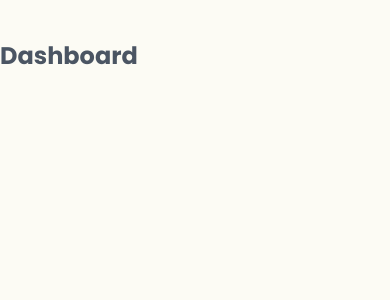
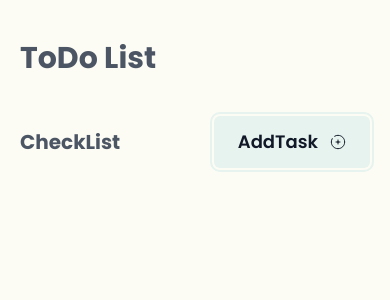
Before and after one commit to pitzzahh/Taskify, a SvelteKit app: page / in a window 390 px wide. Shown: the top 300 px of the page. Built offline with nearby package versions, Linux system fonts and the light colour scheme.

Commit message:
chore: finished adding and removing todo/add transition:scale

```diff
--- /dev/null
+++ b/src/lib/Types.ts
@@ -0,0 +1,5 @@
+export type Todo = {
+    id: string;
+    text: string;
+    completed: boolean;
+}
--- /dev/null
+++ b/src/lib/components/todos/AddTodoSection.svelte
@@ -0,0 +1,32 @@
+<script lang="ts">
+	import { addTodo } from '$lib/stores/TodoStore';
+	let todo: string = '';
+</script>
+
+<section class="flex justify-between items-center">
+	<h3 class="text-xl font-bold text-gray-three">CheckList</h3>
+	<button
+		type="button"
+		on:click={addTodo}
+		class="group flex items-center rounded-md border-cream-four bg-green-one px-6 py-3 text-lg font-semibold text-gray-five outline outline-2 outline-offset-2 outline-green-one hover:text-green-five focus-visible:text-green-five focus-visible:outline-green-five"
+		>AddTask
+		<svg width="32"
+        height="32"
+        viewBox="0 0 24 24" fill="none"
+        xmlns="http://www.w3.org/2000/svg"
+        class="ml-3 h-4 w-4 text-gray-five group-hover:text-green-five group-focus-visible:text-green-five ">
+			<path
+				d="M15 12L12 12M12 12L9 12M12 12L12 9M12 12L12 15"
+				stroke="currentColor"
+				stroke-width="1.5"
+				stroke-linecap="round"
+			/>
+			<path
+				d="M7 3.33782C8.47087 2.48697 10.1786 2 12 2C17.5228 2 22 6.47715 22 12C22 17.5228 17.5228 22 12 22C6.47715 22 2 17.5228 2 12C2 10.1786 2.48697 8.47087 3.33782 7"
+                stroke="currentColor"
+				stroke-width="1.5"
+				stroke-linecap="round"
+			/>
+		</svg>
+	</button>
+</section>
--- /dev/null
+++ b/src/lib/components/todos/TodoInput.svelte
@@ -0,0 +1,62 @@
+<script lang="ts">
+	import { removeTodo, editTodo, toggleTodo } from '$lib/stores/TodoStore';
+	import type { Todo } from '$lib/Types';
+
+	export let todo: Todo;
+
+	$: completeClass = todo.completed ? 'bg-green-three' : 'bg-leaf-one';
+</script>
+
+<div class="flex items-center justify-between rounded-md border-2 border-gray-one px-5 py-4">
+	<div class="flex w-full max-w-lg items-center justify-start">
+		<label class="sr-only" for={`${todo.id}-checkbox`}>Complete Todo</label>
+		<input
+			type="checkbox"
+			id={`${todo.id}-checkbox`}
+			checked={todo.completed}
+			on:change={() => toggleTodo(todo.id)}
+			class="h-4 w-4 rounded border border-gray-three bg-cream-four text-green-four focus:border-green-five focus:outline focus:outline-2 focus:outline-offset-2 focus:outline-green-five"
+		/>
+		<label class="sr-only" for={`${todo.id}-text`}>Edit Todo</label>
+		<input
+			type="text"
+			id={`${todo.id}-text`}
+			placeholder="Enter a Todo"
+			value={todo.text ?? ''}
+			on:input={(event) => editTodo(todo.id, event.currentTarget.value)}
+			class="ml-5 flex-1 text-ellipsis rounded-none border-x-0 border-t-0 border-b border-dashed border-b-gray-two bg-cream-four px-0 pb-1 text-base font-normal text-gray-three placeholder:text-gray-two focus:border-gray-three focus:outline-none focus:ring-0"
+		/>
+		<span
+			class="p-2 ml-5 hidden {completeClass} rounded-full text-sm font-normal text-gray-five md:block"
+		>
+			{todo.completed ? 'Completed' : 'In Progress'}
+		</span>
+	</div>
+	<button
+		type="button"
+		on:click={() => removeTodo(todo.id)}
+		class="group fml-4 flex items-center justify-center rounded-md bg-cream-four p-2 hover:bg-steel-one focus:outline-none focus-visible:outline-2 focus-visible:outline-offset-2 focus-visible:outline-green-five">
+		<span class="sr-only">Remove Todo</span>
+		<svg
+			viewBox="0 0 24 24"
+			fill="none"
+			width="32"
+			height="32"
+			xmlns="http://www.w3.org/2000/svg"
+			class="h-6 w-6 text-steel-three group-hover:text-gray-five"
+			><g id="SVGRepo_bgCarrier" stroke-width="0" /><g
+				id="SVGRepo_tracerCarrier"
+				stroke-linecap="round"
+				stroke-linejoin="round"
+			/><g id="SVGRepo_iconCarrier">
+				<path d="M14 14H10" stroke="currentColor" stroke-width="1.5" stroke-linecap="round" />
+				<path
+					d="M22 11.7979C22 9.16554 22 7.84935 21.2305 6.99383C21.1598 6.91514 21.0849 6.84024 21.0062 6.76946C20.1506 6 18.8345 6 16.2021 6H15.8284C14.6747 6 14.0979 6 13.5604 5.84678C13.2651 5.7626 12.9804 5.64471 12.7121 5.49543C12.2237 5.22367 11.8158 4.81578 11 4L10.4497 3.44975C10.1763 3.17633 10.0396 3.03961 9.89594 2.92051C9.27652 2.40704 8.51665 2.09229 7.71557 2.01738C7.52976 2 7.33642 2 6.94975 2C6.06722 2 5.62595 2 5.25839 2.06935C3.64031 2.37464 2.37464 3.64031 2.06935 5.25839C2 5.62595 2 6.06722 2 6.94975M21.9913 16C21.9554 18.4796 21.7715 19.8853 20.8284 20.8284C19.6569 22 17.7712 22 14 22H10C6.22876 22 4.34315 22 3.17157 20.8284C2 19.6569 2 17.7712 2 14V11"
+					stroke="currentColor"
+					stroke-width="1.5"
+					stroke-linecap="round"
+				/>
+			</g></svg
+		>
+	</button>
+</div>
--- /dev/null
+++ b/src/lib/components/todos/TodoSection.svelte
@@ -0,0 +1,13 @@
+<script lang="ts">
+	import { todos } from '$lib/stores/TodoStore';
+	import { scale } from 'svelte/transition';
+	import TodoInput from './TodoInput.svelte';
+</script>
+
+<section class="mt-8 space-y-4">
+	{#each $todos as todo (todo.id)}
+		<div transition:scale>
+			<TodoInput {todo} />
+		</div>
+	{/each}
+</section>
--- a/src/lib/stores/TodoStore.ts
+++ b/src/lib/stores/TodoStore.ts
@@ -1,6 +1,6 @@
 import { v4 as uuidv4 } from 'uuid';
 import { writable } from 'svelte/store';
-import { browser } from '$app/env';
+import { browser } from '$app/environment';
 
 export const todos = writable(browser ? JSON.parse(window.localStorage.getItem('todos')) ?? [] : [])
 
@@ -10,7 +10,7 @@ todos.subscribe(value => {
     }
 });
 
-export const addTodo = (title: string) =>  todos.update((current) => [...current, { id: uuidv4(), title, completed: false }])
+export const addTodo = () => todos.update((current) => [...current, { id: uuidv4(), todo: '', completed: false }])
 
 export const removeTodo = (id: string) => todos.update((current) => current.filter(todo => todo.id !== id));
 
--- a/src/routes/+page.svelte
+++ b/src/routes/+page.svelte
@@ -1,12 +1,17 @@
-<div
-	class="min-h-screen bg-olive-one p-0 selection:bg-green-two md:py-24
-md:px-8"
->
+<script>
+	import AddTodoSection from '$lib/components/todos/AddTodoSection.svelte';
+	import TodoSection from '$lib/components/todos/TodoSection.svelte';
+</script>
+
+<div class="min-h-screen bg-olive-one p-0 selection:bg-green-two md:py-24 md:px-8">
 	<main
-		class="mx-auto min-h-screen max-w-none rounded-none bg-cream-four py-10 outline-none
+		class="mx-auto min-h-screen max-w-none rounded-none bg-cream-four px-5 py-10 outline-none
 	md:min-h-max md:max-w-[60rem] md:rounded-2xl md:px-8 md:outline-4 md:outline-offset-8 md:outline-cream-four"
 	>
-		<h1 class="text-2xl font-bold text-gray-three">Dashboard</h1>
-		<div class="mt-10" />
+		<h1 class="text-3xl font-bold text-gray-three">ToDo List</h1>
+		<div class="mt-10">
+			<AddTodoSection />
+			<TodoSection />
+		</div>
 	</main>
 </div>
```
